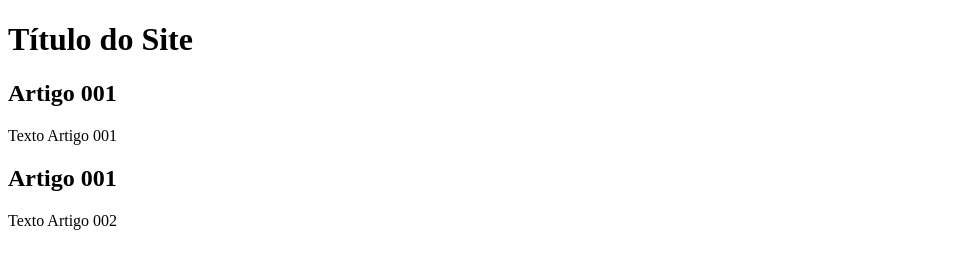
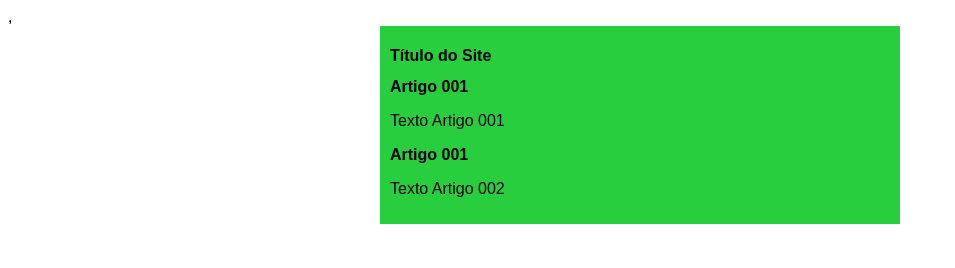
Before and after one commit to rafamenezesvr/ptojeto-site-2, a plain HTML site: page index.html in a window 1280 px wide. Shown: the whole page, without its empty margins (0-955 px from the left). Drawn offline with Linux system fonts and the light colour scheme.

Commit message:
iniciei o design

```diff
--- /dev/null
+++ b/estilos/style.css
@@ -0,0 +1,15 @@
+* {
+    font-family: Arial, Helvetica, sans-serif;
+    font-size: 16px;
+}
+body{
+    background-color: rgb(red, green, blue);
+}
+
+main{
+    background-color: rgb(41, 206, 63);
+    width: 500px;
+    margin: auto;
+    padding: 10px;
+    box-shadow: 3px 3px 5px rgb(red, green, rgb(14, 71, 67));
+}
--- a/index.html
+++ b/index.html
@@ -5,6 +5,7 @@
     <meta http-equiv="X-UA-Compatible" content="IE=edge">
     <meta name="viewport" content="width=device-width, initial-scale=1.0">
     <title>Título do Site</title>
+    ,<link rel="stylesheet" href="estilos/style.css">
 </head>
 <body>
     <main>
```
